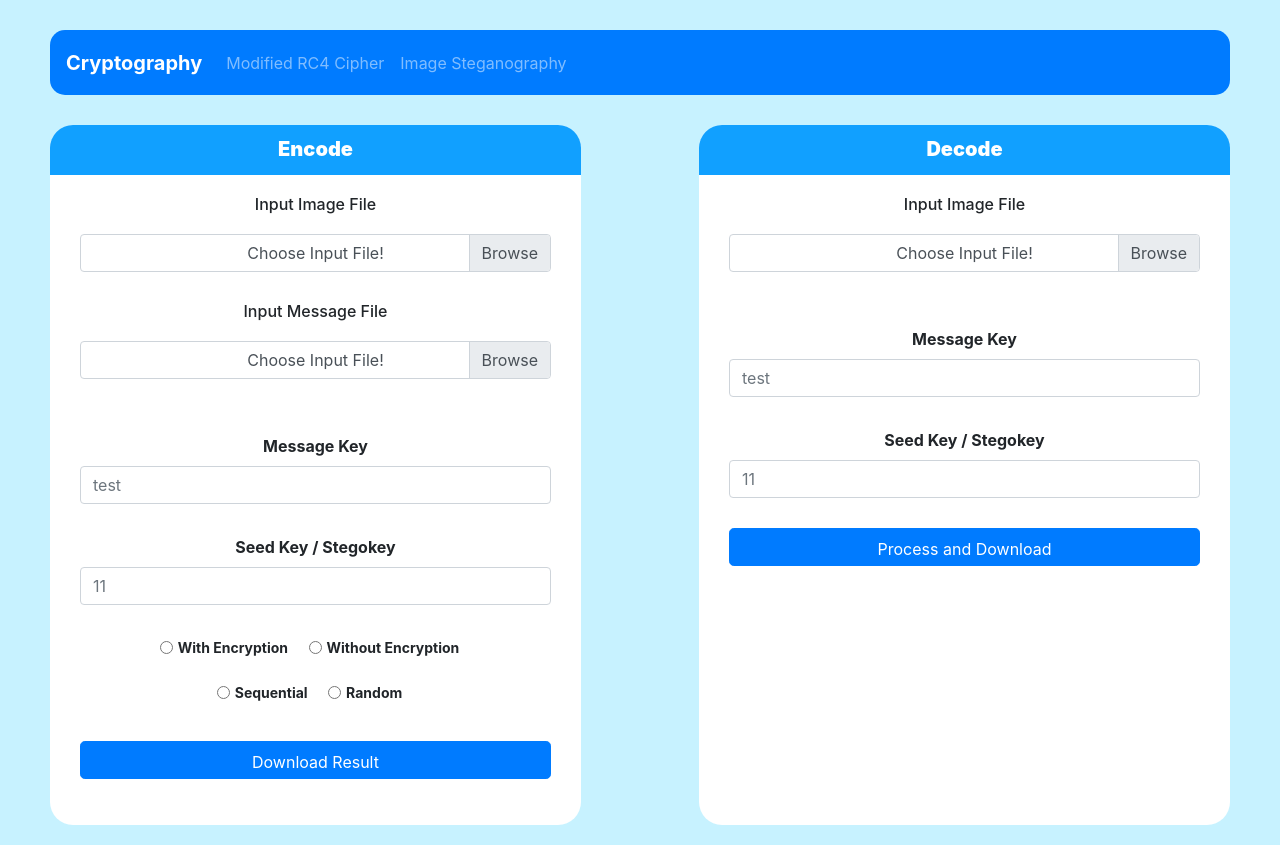
After one commit to aufaf29/modified-rc4-and-steganography, a Flask app: page /steganography-image in a window 1280 px wide. The commit adds this page. Run offline with Flask 2, Linux system fonts and the light colour scheme; some libraries are stand-ins or nearby versions.

Commit message:
Add some script

```diff
--- a/algorithms/steganoimage.py
+++ b/algorithms/steganoimage.py
@@ -1,6 +1,4 @@
 import copy
-import os
-import cv2
 import random
 
 from .rc4 import ModifiedRC4Cipher
--- a/app.py
+++ b/app.py
@@ -1,11 +1,17 @@
 from flask import Flask, render_template, request, send_from_directory
+from flask_cors import CORS, cross_origin
 import os
-
+import cv2
 import algorithms
 
 STATIC_DIR = os.path.abspath("static")
 
+steganomachine = algorithms.SteganoImage()
+
 app = Flask(__name__, static_folder=STATIC_DIR)
+cors = CORS(app)
+app.config['CORS_HEADERS'] = 'Content-Type'
+
 
 @app.route("/favicon.ico")
 def favicon():
@@ -23,26 +29,39 @@ def cryptography():
     return render_template("cryptography-page.html", title='Modified RC4')
 
 
-@app.route("/steganography")
-def steganography():
-    return render_template("steganography-page.html", title='Steganography with LSB')
+@app.route("/steganography-image")
+def steganography_image():
+    return render_template("steganography-image-page.html", title='Steganography with LSB')
+
+@app.route("/steganography-audio")
+@cross_origin()
+def steganography_audio():
+    return render_template("steganography-audio-page.html", title='Steganography with LSB')
 
 
 @app.route("/execute", methods=["POST"])
+@cross_origin()
 def execute():
     if request.method == "POST":
         text = request.form["text"]
         key = request.form["key"]
         return algorithms.ModifiedRC4Cipher(key_input=key).compute(text)
 
-
-
 @app.route("/action", methods=["POST"])
+@cross_origin()
 def action():
     if request.method == "POST":
         state = request.form["state"]
         return "State : " + state
 
+@app.route("/encode-image", methods=["POST"])
+@cross_origin()
+def encode_image():
+    if request.method == "POST":
+        file = request.form["text"]
+        key = request.form["key"]
+        return algorithms.ModifiedRC4Cipher(key_input=key).compute(text)
+
 
 if __name__ == "__main__":
     app.run(debug=True)
--- a/requirements.txt
+++ b/requirements.txt
@@ -5,3 +5,4 @@ itsdangerous==2.0.1
 Jinja2==3.0.1
 MarkupSafe==2.0.1
 Werkzeug==2.0.1
+opencv-python==4.5.3.56
--- a/static/css/style.css
+++ b/static/css/style.css
@@ -42,7 +42,7 @@
 
 .center-menu-container {
     grid-area: center-menu-container;
-    margin-top: 300px;
+    margin-top: 200px;
 }
 
 .center-menu-container .btn {
--- a/static/js/script.js
+++ b/static/js/script.js
@@ -43,25 +43,10 @@ function change_action(src) {
     request.send("state=" + src.id);
 }
 
-var upload = document.getElementById('input-file1');
 
-upload.addEventListener('change', () => {
-    var filename = upload.value.replaceAll("\\", " ").split(" ");
-    document.getElementById('file-label').innerHTML = filename[filename.length - 1]
-
-    var file = document.getElementById('input-file').files[0];
-
-    const reader = new FileReader();
-    reader.onload = (e) => {
-        document.getElementById('input-text-box').value = e.target.result;
-    }
-    reader.readAsText(file);
-});
-
-
-function download(filename, textInput) {
+function download(filename, file) {
     var element = document.createElement('a');
-    element.setAttribute('href', 'data:text/plain;charset=utf-8,' + encodeURIComponent(textInput));
+    element.setAttribute('href', file);
     element.setAttribute('download', filename);
     document.body.appendChild(element);
     element.click();
@@ -74,3 +59,85 @@ document.getElementById("download-button-decode").addEventListener("click", () =
     var downloadname = new Date().toJSON().slice(0, 19).replaceAll("-", "").replaceAll(":", "").replaceAll("T", "_") + "_" + filename + (document.getElementById("right-tab").innerHTML == "Ciphertext" ? "_encrypted." : "_decrypted.") + fileextension;
     download(downloadname, text);
 }, false);
+
+stegofile = null
+stegomessage = null
+messagekey = null
+seedkey = null
+encrypt = null
+sequence = null
+
+
+document.getElementById("input-file1").addEventListener('change', event => {
+    let files = event.target.files
+    stegofile = files[0]
+    document.getElementById('file-label1').innerHTML = "Image"
+    console.log(stegofile)
+})
+
+document.getElementById("input-file2").addEventListener('change', event => {
+    let files = event.target.files
+    stegomessage = files[0]
+    document.getElementById('file-label2').innerHTML = "Message"
+    console.log(stegomessage)
+})
+
+document.getElementById("message-key-encode").addEventListener('change', () => {
+    messagekey = document.getElementById("message-key-encode").value
+    console.log(messagekey)
+})
+
+document.getElementById("seed-key-encode").addEventListener('change', () => {
+    seedkey = document.getElementById("seed-key-encode").value
+    console.log(seedkey)
+})
+
+
+document.getElementById("withEncryption").addEventListener('change', () => {
+    encrypt = document.getElementById("withEncryption").value
+    console.log(encrypt)
+})
+
+document.getElementById("withoutEncryption").addEventListener('change', () => {
+    encrypt = document.getElementById("withoutEncryption").value
+    console.log(encrypt)
+})
+
+document.getElementById("sequential").addEventListener('change', () => {
+    sequence = document.getElementById("sequential").value
+    console.log(sequence)
+})
+
+document.getElementById("random").addEventListener('change', () => {
+    sequence = document.getElementById("random").value
+    console.log(sequence)
+})
+
+function encodeimage() {
+    var request = new XMLHttpRequest();
+
+    request.onreadystatechange = function () {
+        if (this.readyState == 4 && this.status == 200) {
+            var downloadname = new Date().toJSON().slice(0, 19).replaceAll("-", "").replaceAll(":", "").replaceAll("T", "_") + "_" + "encoded";
+            download(downloadname, text);
+        }
+    }
+    var encode_data = new FormData()
+    encode_data.append('stegofile', stegofile)
+    encode_data.append('messagekey', messagekey)
+    encode_data.append('stegomessage', stegomessage)
+    encode_data.append('seedkey', seedkey)
+    encode_data.append('encrypt', encrypt)
+    encode_data.append('sequence', sequence)
+
+    request.open('POST', '/encode-image', true);
+    request.setRequestHeader('content-type', 'multipart/form-data');
+    request.send(encode_data);
+}
+
+
+
+document.getElementById("download-button-encode").addEventListener("click", (e) => {
+
+
+}, false);
--- /dev/null
+++ b/templates/steganography-image-page.html
@@ -0,0 +1,136 @@
+<!DOCTYPE HTML>
+<html lang="en">
+  <head>
+    <meta charset="utf-8">
+    <meta name="viewport" content="width=device-width, initial-scale=1, shrink-to-fit=no">
+
+    <link rel="stylesheet" href="https://maxcdn.bootstrapcdn.com/bootstrap/4.0.0/css/bootstrap.min.css" integrity="sha384-Gn5384xqQ1aoWXA+058RXPxPg6fy4IWvTNh0E263XmFcJlSAwiGgFAW/dAiS6JXm" crossorigin="anonymous">
+    <link rel="stylesheet" type="text/css" href="{{ url_for('static', filename='css/style.css') }}">
+
+    <title>Cryptography</title>
+  </head>
+  <body>
+
+  <div id="main-area">
+
+    <nav id="navbar-area" class="navbar navbar-expand-lg navbar-dark bg-primary">
+      <a class="navbar-brand" href="/"><strong>Cryptography</strong></a>
+      <button class="navbar-toggler" type="button" data-toggle="collapse" data-target="#navbarNavDropdown" aria-controls="navbarNavDropdown" aria-expanded="false" aria-label="Toggle navigation">
+        <span class="navbar-toggler-icon"></span>
+      </button>
+      <div class="collapse navbar-collapse" id="navbarNavDropdown">
+        <ul class="navbar-nav">
+          <li class="nav-item">
+            <a class="nav-link" href="/cryptography">Modified RC4 Cipher</a>
+          </li>
+          <li class="nav-item">
+            <a class="nav-link" href="/steganography">Image Steganography</a>
+          </li>
+        </ul>
+      </div>
+    </nav>
+
+    <div class="app-stego-container">
+
+      <div class="app-stego-input">
+
+        <div class="app-stego-container-title">
+          <h5 id="left-tab">Encode</h5>
+        </div>
+
+        <div class="app-stego-container-area">
+
+          <form>
+            <h6>Input Image File</h6>
+            <div id="input-file-area" class="input-file custom-file">
+              <input type="file" class="custom-file-input" id="input-file1">
+              <label id="file-label1" class="custom-file-label" for="input-file1">Choose Input File!</label>
+            </div>
+
+
+            <h6>Input Message File</h6>
+            <div id="input-file-area" class="input-file custom-file">
+              <input type="file" class="custom-file-input" id="input-file2">
+              <label id="file-label2" class="custom-file-label" for="input-file2">Choose Input File!</label>
+            </div>
+
+            <div class="form-group">
+                <label class="key-label" for="message-key-encode">Message Key</label>
+                <input class="form-control" id="message-key-encode" placeholder="test">
+            </div>
+
+            <div class="form-group">
+                <label class="key-label" for="seed-key-encode">Seed Key / Stegokey</label>
+                <input class="form-control" id="seed-key-encode" placeholder="11">
+            </div>
+
+            <div class="form-check form-check-inline">
+              <input class="form-check-input" type="radio" name="encrypt" id="withEncryption" value="withEncryption">
+              <label class="form-check-label" for="withEncryption">With Encryption</label>
+            </div>
+            <div class="form-check form-check-inline">
+              <input class="form-check-input" type="radio" name="encrypt" id="withoutEncyption" value="withoutEncyption">
+              <label class="form-check-label" for="withoutEncryption">Without Encryption</label>
+            </div>
+
+            <div></div>
+
+            <div class="form-check form-check-inline">
+              <input class="form-check-input" type="radio" name="randomize" id="sequential" value="sequential">
+              <label class="form-check-label" for="sequential">Sequential</label>
+            </div>
+            <div class="form-check form-check-inline">
+              <input class="form-check-input" type="radio" name="randomize" id="random" value="random">
+              <label class="form-check-label" for="random">Random</label>
+            </div>
+
+            <button type="button" id="download-button-encode" class="download-button btn btn-primary btn-lg btn-block" onclick=encodeimage()>Download Result</button>
+          </form>
+
+        </div>
+
+      </div>
+
+      <div class="app-stego-output">
+
+        <div class="app-stego-container-title">
+          <h5 id="right-tab">Decode</h5>
+        </div>
+
+        <div class="app-stego-container-area">
+
+          <form>
+            <h6>Input Image File</h6>
+            <div id="input-file-area" class="input-file custom-file">
+              <input type="file" class="custom-file-input" id="input-file-decode">
+              <label id="file-label1" class="custom-file-label" for="input-file-decode">Choose Input File!</label>
+            </div>
+
+            <div class="form-group">
+                <label class="key-label" for="message-key">Message Key</label>
+                <input class="form-control" id="message-key" placeholder="test">
+            </div>
+
+            <div class="form-group">
+                <label class="key-label" for="seed-key">Seed Key / Stegokey</label>
+                <input class="form-control" id="seed-key" placeholder="11">
+            </div>
+
+            <button type="button" id="download-button-decode" class="download-button btn btn-primary btn-lg btn-block">Process and Download</button>
+          </form>
+
+        </div>
+
+      </div>
+
+    </div>
+
+  </div>
+
+
+    <script src="{{ url_for('static', filename='js/script.js') }}"></script>
+    <script src="https://code.jquery.com/jquery-3.4.1.slim.min.js" integrity="sha384-J6qa4849blE2+poT4WnyKhv5vZF5SrPo0iEjwBvKU7imGFAV0wwj1yYfoRSJoZ+n" crossorigin="anonymous"></script>
+    <script src="https://cdn.jsdelivr.net/npm/popper.js@1.16.0/dist/umd/popper.min.js" integrity="sha384-Q6E9RHvbIyZFJoft+2mJbHaEWldlvI9IOYy5n3zV9zzTtmI3UksdQRVvoxMfooAo" crossorigin="anonymous"></script>
+    <script src="https://stackpath.bootstrapcdn.com/bootstrap/4.4.1/js/bootstrap.min.js" integrity="sha384-wfSDF2E50Y2D1uUdj0O3uMBJnjuUD4Ih7YwaYd1iqfktj0Uod8GCExl3Og8ifwB6" crossorigin="anonymous"></script>
+  </body>
+</html>
```
Also changed, not shown: templates/index.html (+5 -2 lines), templates/steganography-audio-page.html (renamed from templates/steganography-page.html).
